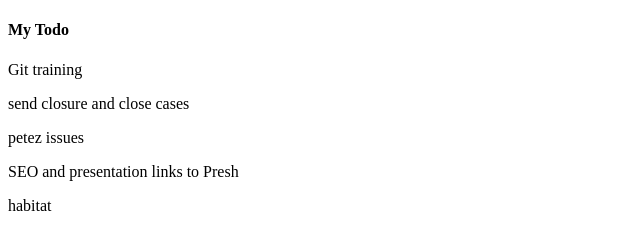
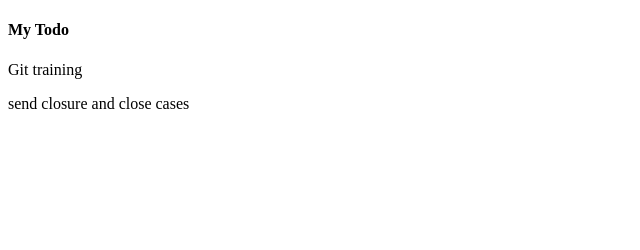
Before and after one commit to Moby47/demo, a plain HTML site: page index.html in a window 1280 px wide. Shown: the whole page, without its empty margins (0-640 px from the left). Drawn offline with Linux system fonts and the light colour scheme.

Commit message:
new changes

```diff
--- a/index.html
+++ b/index.html
@@ -11,9 +11,6 @@
 
         <p>Git training</p>
         <p>send closure and close cases</p>
-        <p>petez issues</p>
-        <p>SEO and presentation links to Presh</p>
-        <p>habitat</p>
 
 
 </body>
```
